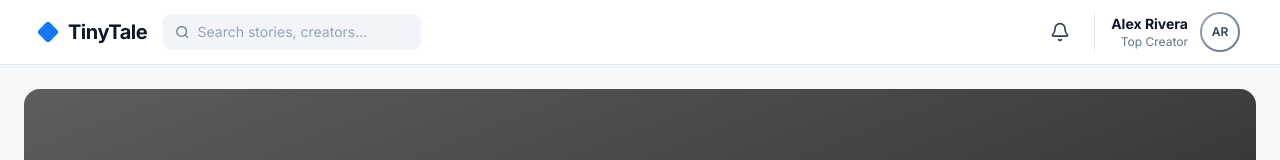
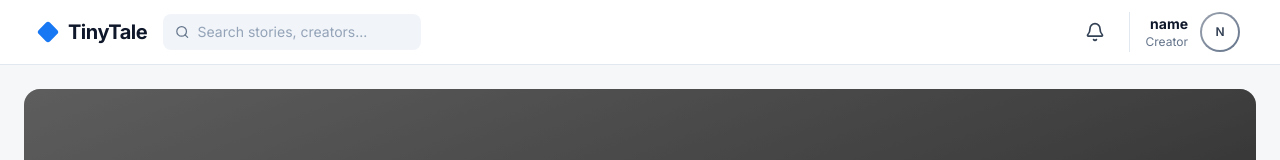
Before and after one commit to Gabriel0518/tinytale, a Next.js app: page /creator in a window 1280 px wide. Shown: the top 160 px of the page. Built offline with nearby package versions, Linux system fonts and the light colour scheme; no server answers; sample sign-in values are in the browser's storage.

Commit message:
fix(creator): use real authenticated user info in landing header

```diff
--- a/src/app/creator/page.tsx
+++ b/src/app/creator/page.tsx
@@ -1,4 +1,9 @@
+"use client";
+
+export const dynamic = "force-dynamic";
+
 import Link from "next/link";
+import Image from "next/image";
 import {
   Bell,
   BookOpenText,
@@ -8,6 +13,9 @@ import {
   Sparkles,
   Wallet,
 } from "lucide-react";
+import { useAuth } from "@/lib/authContext";
+import { localizePath } from "@/lib/i18n";
+import { useLocale } from "@/hooks/useLocale";
 
 const stats = [
   { label: "ACTIVE CREATORS", value: "10K+", icon: BookOpenText },
@@ -39,6 +47,18 @@ const tools = [
 ];
 
 export default function CreatorLandingPage() {
+  const { user } = useAuth();
+  const locale = useLocale();
+  const displayName = user?.nickname?.trim() || user?.email?.split("@")[0] || "Creator";
+  const displayTag = user?.vipStatus === "active" ? "VIP Creator" : "Creator";
+  const initials = displayName
+    .split(/\s+/)
+    .filter(Boolean)
+    .slice(0, 2)
+    .map((part) => part[0]?.toUpperCase() || "")
+    .join("")
+    .slice(0, 2) || "CR";
+
   return (
     <div className="min-h-screen bg-[#f5f7f8] text-[#0f172a]">
       <header className="sticky top-0 z-10 border-b border-[#e2e8f0] bg-white/95 backdrop-blur">
@@ -69,14 +89,26 @@ export default function CreatorLandingPage() {
             </button>
             <div className="hidden h-10 items-center gap-3 border-l border-[#e2e8f0] pl-4 sm:flex">
               <div className="text-right leading-tight">
-                <p className="text-sm font-bold text-[#0f172a]">Alex Rivera</p>
-                <p className="text-xs text-[#64748b]">Top Creator</p>
+                <p className="text-sm font-bold text-[#0f172a]">{displayName}</p>
+                <p className="text-xs text-[#64748b]">{displayTag}</p>
               </div>
-              <div className="size-10 rounded-full bg-gradient-to-br from-[#9ca3af] to-[#64748b] p-0.5">
-                <div className="flex size-full items-center justify-center rounded-full bg-white text-xs font-semibold text-[#334155]">
-                  AR
+              <Link href={localizePath("/user/profile", locale)} className="size-10 rounded-full">
+                <div className="size-10 rounded-full bg-gradient-to-br from-[#9ca3af] to-[#64748b] p-0.5">
+                  {user?.avatar ? (
+                    <Image
+                      alt={displayName}
+                      className="size-full rounded-full object-cover"
+                      height={40}
+                      src={user.avatar}
+                      width={40}
+                    />
+                  ) : (
+                    <div className="flex size-full items-center justify-center rounded-full bg-white text-xs font-semibold text-[#334155]">
+                      {initials}
+                    </div>
+                  )}
                 </div>
-              </div>
+              </Link>
             </div>
           </div>
         </div>
@@ -102,13 +134,13 @@ export default function CreatorLandingPage() {
             <div className="mt-8 flex flex-col items-center gap-3 sm:flex-row">
               <Link
                 className="rounded-xl bg-[#1877F2] px-8 py-3 text-base font-bold shadow-[0_10px_15px_-3px_rgba(24,119,242,0.35)] transition hover:bg-[#166fe5]"
-                href="/creator/apply"
+                href={localizePath("/creator/apply", locale)}
               >
                 Start Creating
               </Link>
               <Link
                 className="rounded-xl border border-white/30 bg-white/20 px-8 py-3 text-base font-bold text-white backdrop-blur-sm transition hover:bg-white/30"
-                href="/browse"
+                href={localizePath("/browse", locale)}
               >
                 Explore Community
               </Link>
@@ -142,7 +174,7 @@ export default function CreatorLandingPage() {
             </h2>
             <Link
               className="inline-flex items-center gap-1 text-sm font-bold text-[#1877F2] transition hover:text-[#166fe5]"
-              href="/creator"
+              href={localizePath("/creator", locale)}
             >
               View all tools
               <span aria-hidden>→</span>
```
